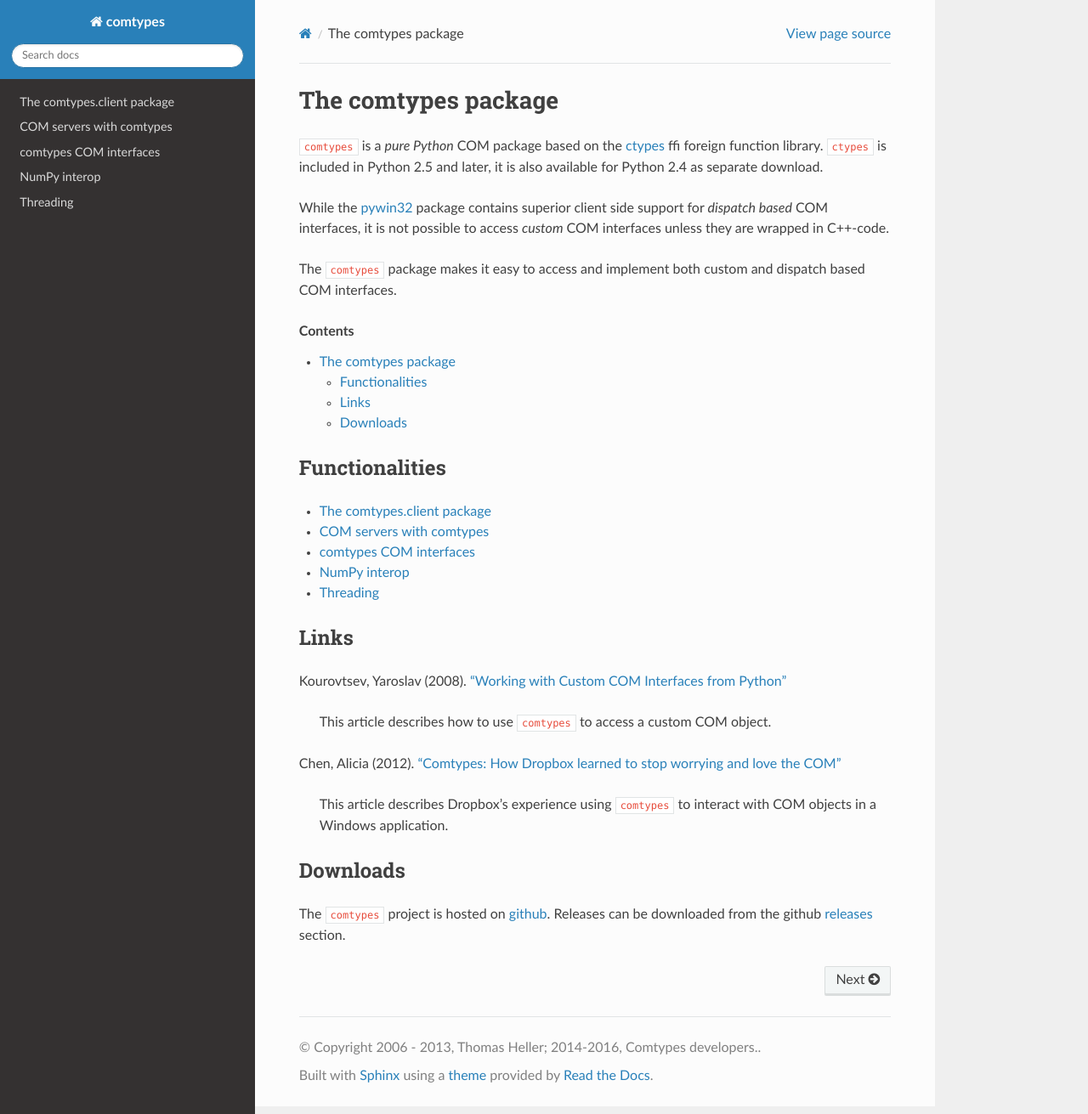
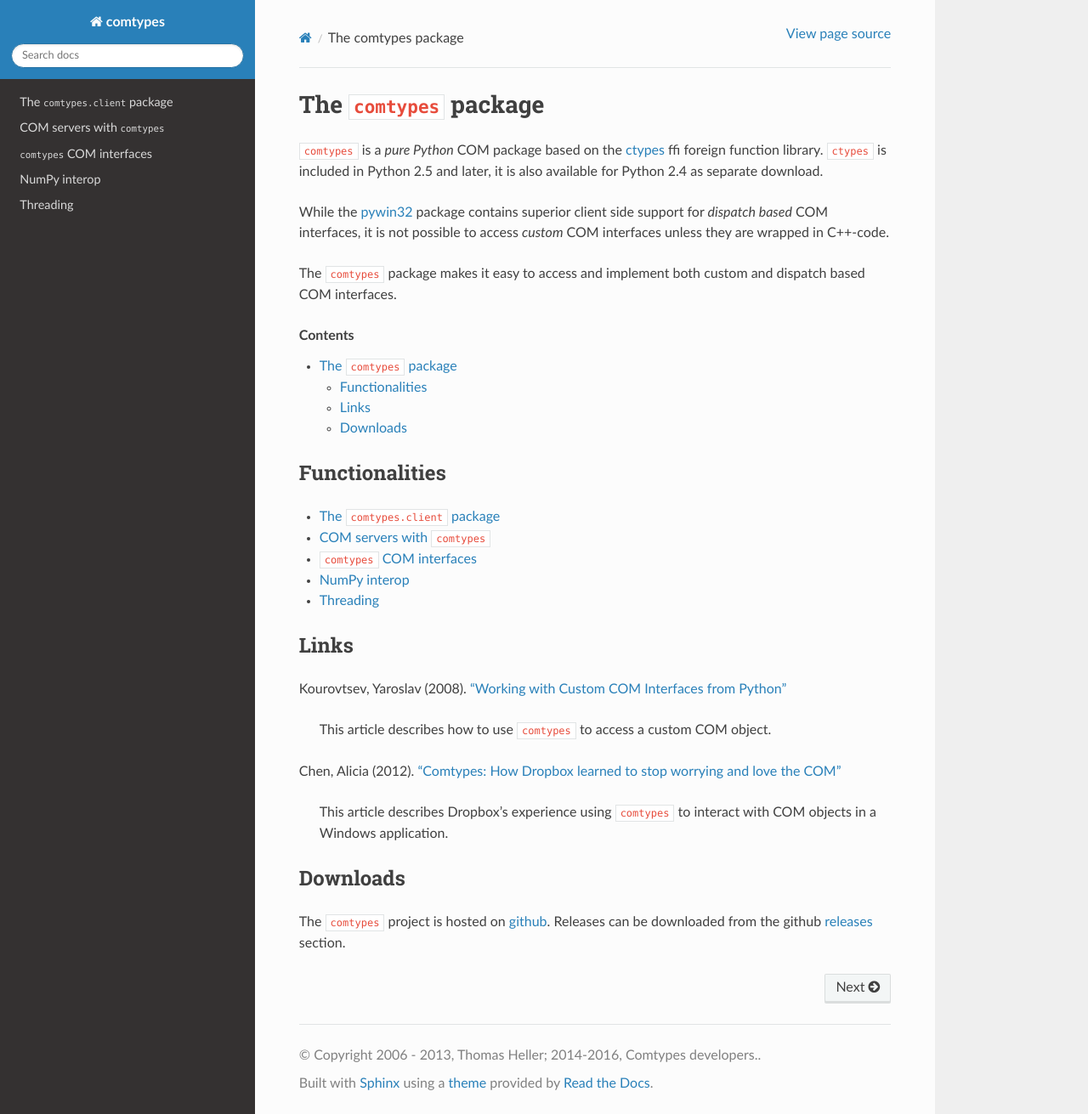
Before and after one commit to enthought/comtypes, a Sphinx documentation site: the page built from docs/source/index.rst, in a window 1280 px wide and 1311 px high. Shown: the whole window at 85% size. Built offline with Sphinx 7.4.7 and the Read the Docs theme 3.1.0, drawn with Linux system fonts in a browser that asks for light colours.

Commit message:
Update titles.

```diff
--- a/docs/source/client.rst
+++ b/docs/source/client.rst
@@ -1,6 +1,6 @@
-###########################
-The comtypes.client package
-###########################
+###############################
+The ``comtypes.client`` package
+###############################
 
 The ``comtypes.client`` package implements the high-level |comtypes|
 functionality.
--- a/docs/source/com_interfaces.rst
+++ b/docs/source/com_interfaces.rst
@@ -1,6 +1,6 @@
-#######################
-comtypes COM interfaces
-#######################
+###########################
+``comtypes`` COM interfaces
+###########################
 
 .. contents::
 
--- a/docs/source/index.rst
+++ b/docs/source/index.rst
@@ -1,6 +1,6 @@
-####################
-The comtypes package
-####################
+########################
+The ``comtypes`` package
+########################
 
 |comtypes| is a *pure Python* COM package based on the ctypes_ ffi
 foreign function library.  |ctypes| is included in Python 2.5 and
--- a/docs/source/server.rst
+++ b/docs/source/server.rst
@@ -1,6 +1,6 @@
-#########################
-COM servers with comtypes
-#########################
+#############################
+COM servers with ``comtypes``
+#############################
 
 The |comtypes| package makes it easy to access and implement both
 custom and dispatch based COM interfaces.
```
